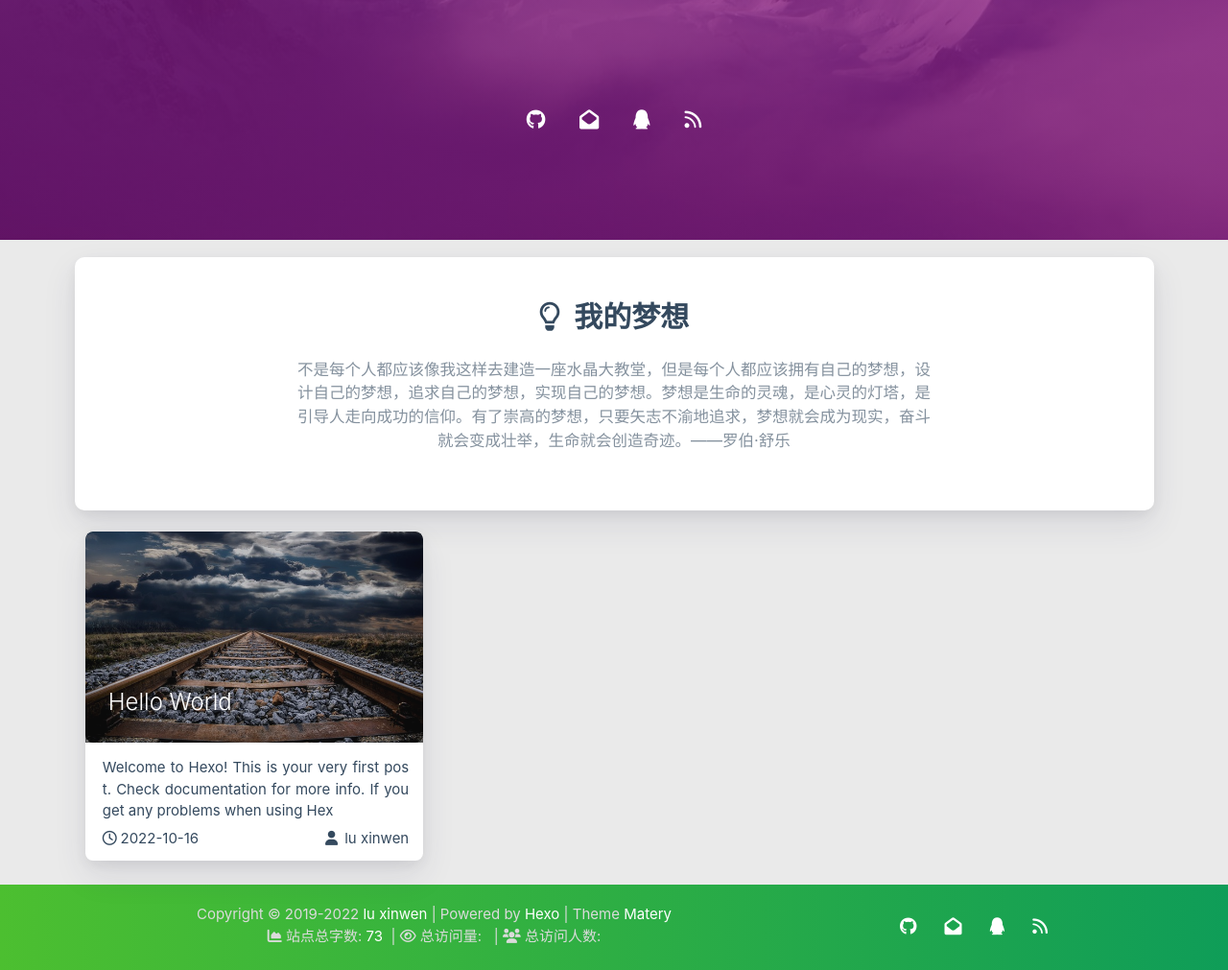
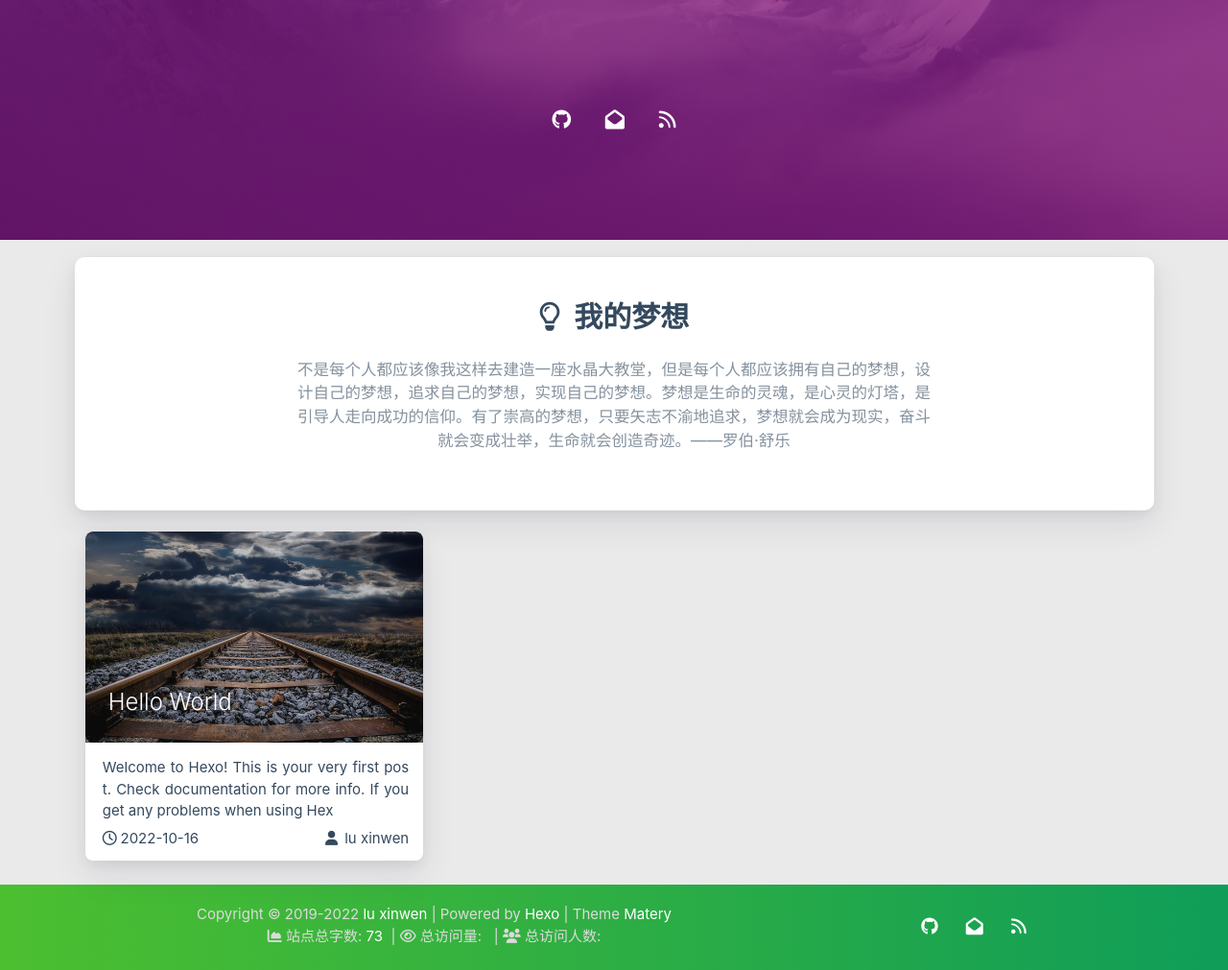
Before and after one commit to EricLULU/EricLULU.github.io, a plain HTML site: page index.html in a window 1280 px wide. Shown: the part 550-1561 px from the top of the page at 96% size. Drawn offline with Linux system fonts and the light colour scheme; some packages are replaced by stand-ins of ours; a script that the page names is missing.

Commit message:
Site updated: 2022-10-16 22:42:34

```diff
--- a/index.html
+++ b/index.html
@@ -434,13 +434,13 @@
 
             </div>
             <div class="cover-social-link">
-    <a href="https://github.com/blinkfox" class="tooltipped" target="_blank" data-tooltip="访问我的GitHub" data-position="top" data-delay="50">
+    <a href="https://github.com/EricLULU" class="tooltipped" target="_blank" data-tooltip="访问我的GitHub" data-position="top" data-delay="50">
         <i class="fab fa-github"></i>
     </a>
 
 
 
-    <a href="mailto:1181062873@qq.com" class="tooltipped" target="_blank" data-tooltip="邮件联系我" data-position="top" data-delay="50">
+    <a href="mailto:2589325627@qq.com" class="tooltipped" target="_blank" data-tooltip="邮件联系我" data-position="top" data-delay="50">
         <i class="fas fa-envelope-open"></i>
     </a>
 
@@ -449,10 +449,6 @@
 
 
 
-
-    <a href="tencent://AddContact/?fromId=50&fromSubId=1&subcmd=all&uin=1181062873" class="tooltipped" target="_blank" data-tooltip="QQ联系我: 1181062873" data-position="top" data-delay="50">
-        <i class="fab fa-qq"></i>
-    </a>
 
 
 
@@ -669,13 +665,13 @@
 
         </div>
         <div class="col s12 m4 l4 social-link social-statis">
-    <a href="https://github.com/blinkfox" class="tooltipped" target="_blank" data-tooltip="访问我的GitHub" data-position="top" data-delay="50">
+    <a href="https://github.com/EricLULU" class="tooltipped" target="_blank" data-tooltip="访问我的GitHub" data-position="top" data-delay="50">
         <i class="fab fa-github"></i>
     </a>
 
 
 
-    <a href="mailto:1181062873@qq.com" class="tooltipped" target="_blank" data-tooltip="邮件联系我" data-position="top" data-delay="50">
+    <a href="mailto:2589325627@qq.com" class="tooltipped" target="_blank" data-tooltip="邮件联系我" data-position="top" data-delay="50">
         <i class="fas fa-envelope-open"></i>
     </a>
 
@@ -684,10 +680,6 @@
 
 
 
-
-    <a href="tencent://AddContact/?fromId=50&fromSubId=1&subcmd=all&uin=1181062873" class="tooltipped" target="_blank" data-tooltip="QQ联系我: 1181062873" data-position="top" data-delay="50">
-        <i class="fab fa-qq"></i>
-    </a>
 
 
 
```
Also changed, not shown: 2022/10/16/hello-world/index.html (+3 -7 lines), 404/index.html (+2 -6 lines), about/index.html (+6 -18 lines), archives/2022/10/index.html (+2 -6 lines), archives/2022/index.html (+2 -6 lines), archives/index.html (+2 -6 lines), categories/index.html (+2 -6 lines), contact/index.html (+2 -6 lines), friends/index.html (+2 -6 lines), search.xml (+1 -1 lines), tags/index.html (+2 -6 lines).
